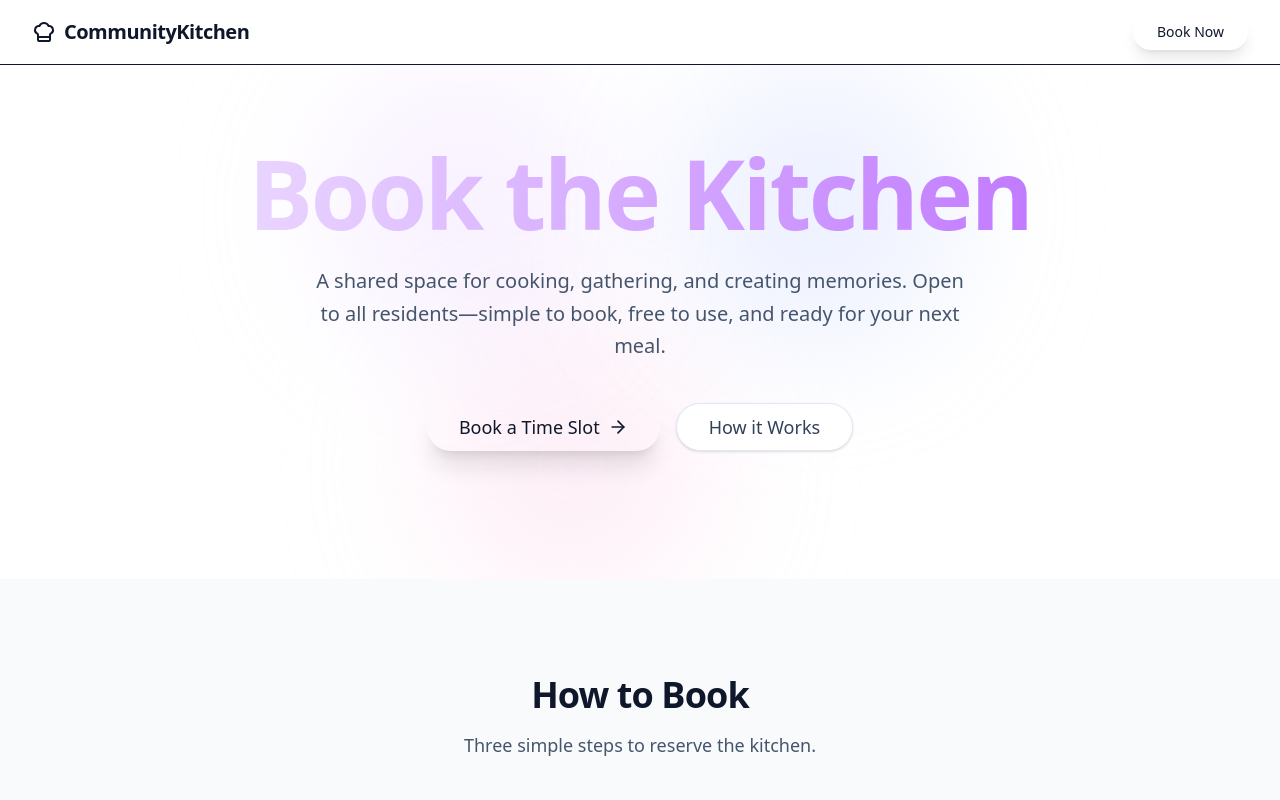
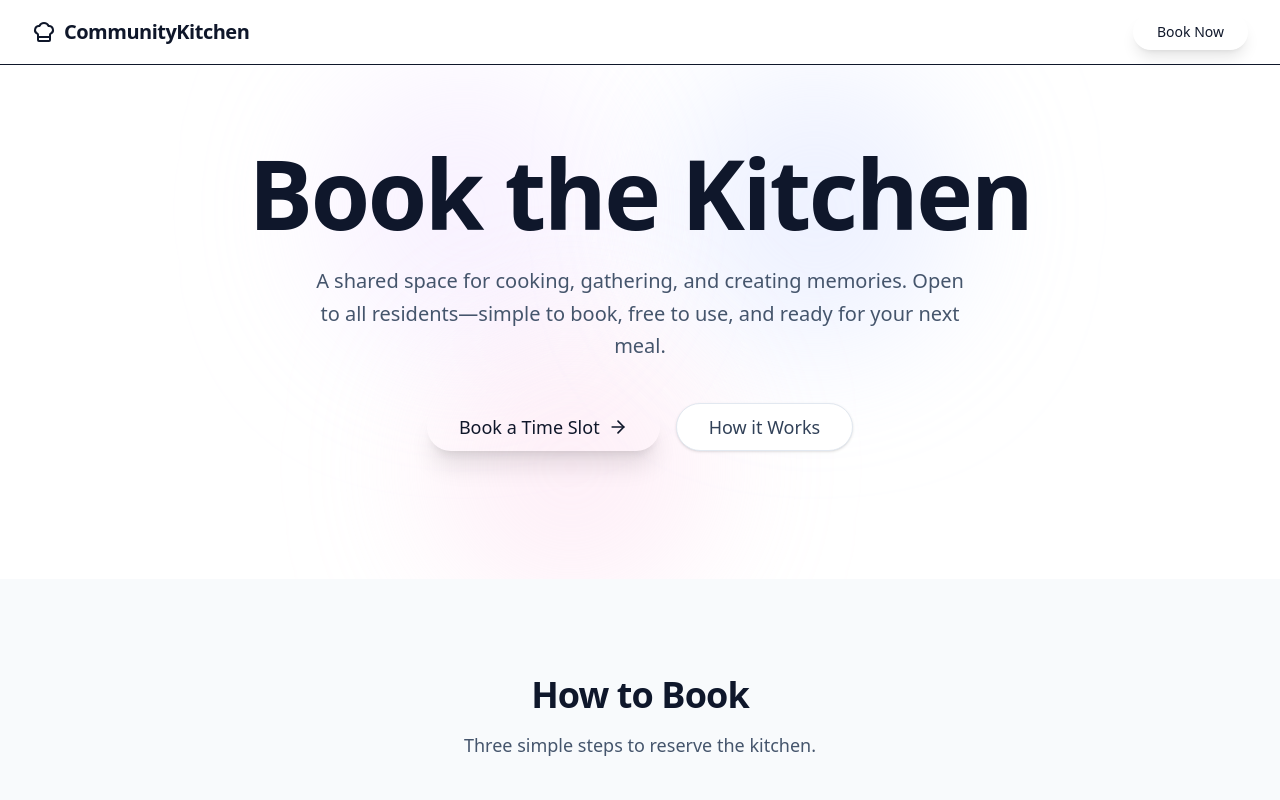
Before and after one commit to Prashantstrugglestocode/KitchenBooking, a Next.js app: page / in a window 1280 px wide. Shown: the top 800 px of the page. Built offline with nearby package versions, Linux system fonts and the light colour scheme.

Commit message:
fix landing page title contrast

```diff
--- a/src/app/page.tsx
+++ b/src/app/page.tsx
@@ -34,7 +34,7 @@ export default function Home() {
 
           <div className="container mx-auto px-4 text-center sm:px-8">
             <h1 className="mx-auto max-w-4xl text-6xl font-extrabold tracking-tight sm:text-8xl mb-6">
-              <span className="text-transparent bg-clip-text bg-gradient-to-r from-purple-200 to-purple-400">
+              <span className="text-slate-900">
                 Book the Kitchen
               </span>
             </h1>
```
